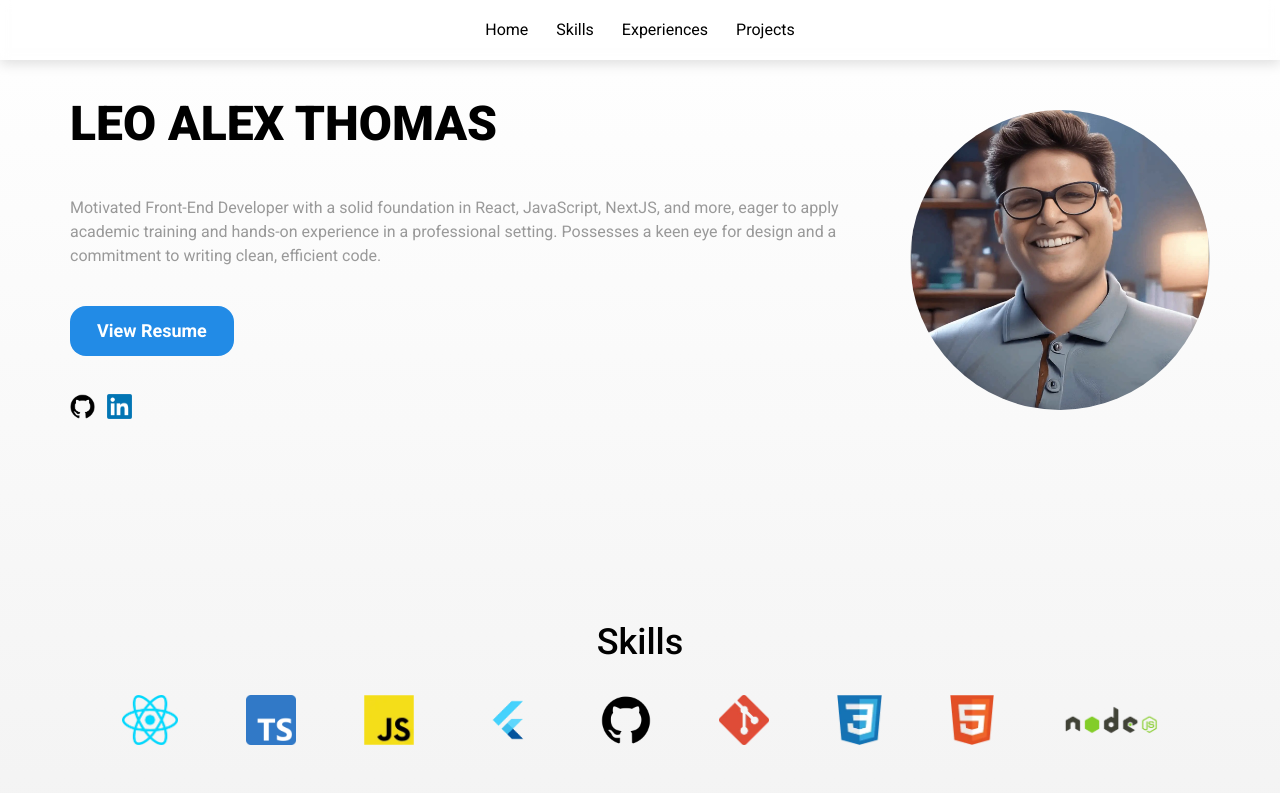
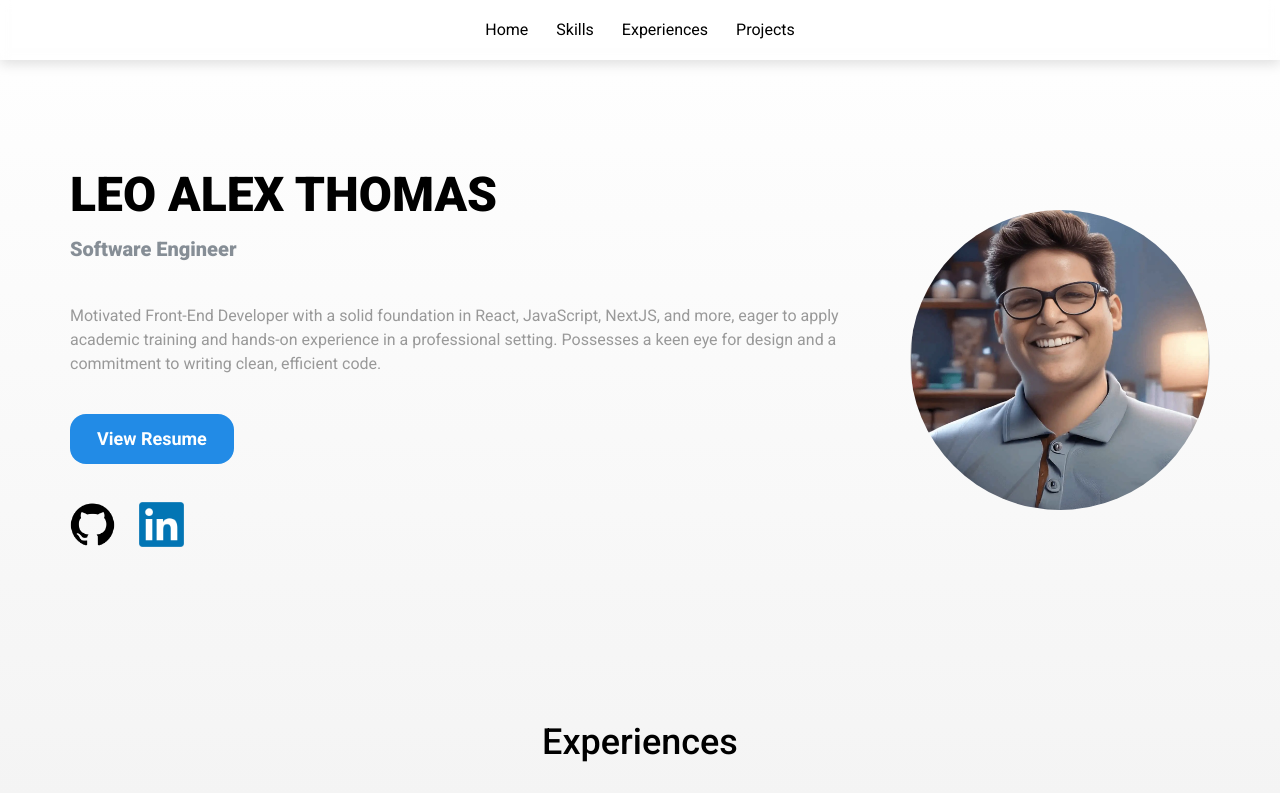
Before and after one commit to LeoAlexThomas/portfolio, a Next.js app: page / in a window 1280 px wide. Shown: the top 793 px of the page. Built offline with nearby package versions, Linux system fonts and the light colour scheme; grey boxes are pictures that could not be loaded.

Commit message:
altered size of profile url images

```diff
--- a/src/components/PersonalInfo.tsx
+++ b/src/components/PersonalInfo.tsx
@@ -9,6 +9,8 @@ import {
   Button,
   CenterProps,
   Avatar,
+  Box,
+  Space,
 } from "@mantine/core";
 import { useMediaQuery } from "@mantine/hooks";
 import Image from "next/image";
@@ -34,7 +36,7 @@ const PersonalInfo = () => {
             justify="center"
           >
             <ProfileImage display={{ base: "flex", sm: "none" }} />
-
+            <Box>
               <Text
                 fz={{ base: 20, sm: 48 }}
                 fw={800}
@@ -43,6 +45,17 @@ const PersonalInfo = () => {
               >
                 LEO ALEX THOMAS
               </Text>
+              <Space h={12} />
+              <Text
+                fz={{ base: 16, sm: 20 }}
+                fw={800}
+                lh="1.25"
+                ta={{ base: "center", xs: "start" }}
+                c="gray"
+              >
+                Software Engineer
+              </Text>
+            </Box>
             <Text
               fz={{ base: 14, md: 16 }}
               lh="1.5"
@@ -66,21 +79,24 @@ const PersonalInfo = () => {
             >
               View Resume
             </Button>
-            <Group gap={12} justify={isTablet ? "center" : "flex-start"}>
+            <Group
+              gap={isTablet ? 12 : 24}
+              justify={isTablet ? "center" : "flex-start"}
+            >
               <a href={socialLinks.github} target="_blank">
                 <Image
                   src="/images/github_logo.webp"
                   alt="github"
-                  width={25}
-                  height={25}
+                  width={isTablet ? 25 : 45}
+                  height={isTablet ? 25 : 45}
                 />
               </a>
               <a href={socialLinks.linkedIn} target="_blank">
                 <Image
                   src="/images/linkedin_logo.webp"
                   alt="linkedIn"
-                  width={25}
-                  height={25}
+                  width={isTablet ? 25 : 45}
+                  height={isTablet ? 25 : 45}
                 />
               </a>
             </Group>
--- a/src/pages/index.tsx
+++ b/src/pages/index.tsx
@@ -32,7 +32,7 @@ export default function Home() {
         }}
       >
         <Header />
-        <Space h={20} />
+        <Space h={120} />
         <Stack
           maw={1200}
           mx="auto"
@@ -44,8 +44,8 @@ export default function Home() {
           }}
         >
           <PersonalInfo />
+          <Experiences />
           <SkillContent />
-          <Experiences />
           <Projects />
         </Stack>
         <Footer />
```
Lines whose indentation alone changed are shown as unchanged.
